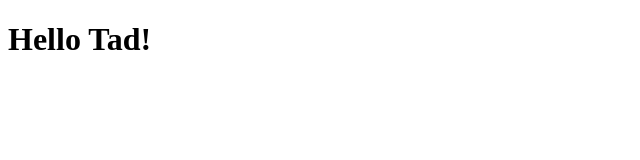
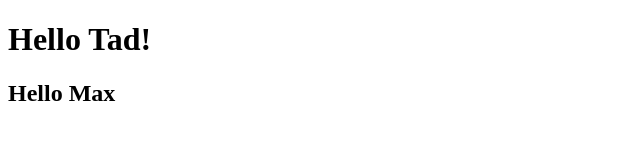
Before and after one commit to Tad3hats/tadproject, a plain HTML site: page index.html in a window 1280 px wide. Shown: the whole page, without its empty margins (0-640 px from the left). Drawn offline with Linux system fonts and the light colour scheme.

Commit message:
add response

```diff
--- a/index.html
+++ b/index.html
@@ -1,14 +1,19 @@
 <!DOCTYPE html>
 <html lang="en">
+
 <head>
     <meta charset="UTF-8">
     <meta name="viewport" content="width=device-width, initial-scale=1.0">
     <meta http-equiv="X-UA-Compatible" content="ie=edge">
     <title>Document</title>
 </head>
+
 <body>
 
     <h1>Hello Tad!</h1>
 
+    <h2>Hello Max</h2>
+
 </body>
+
 </html>
```
